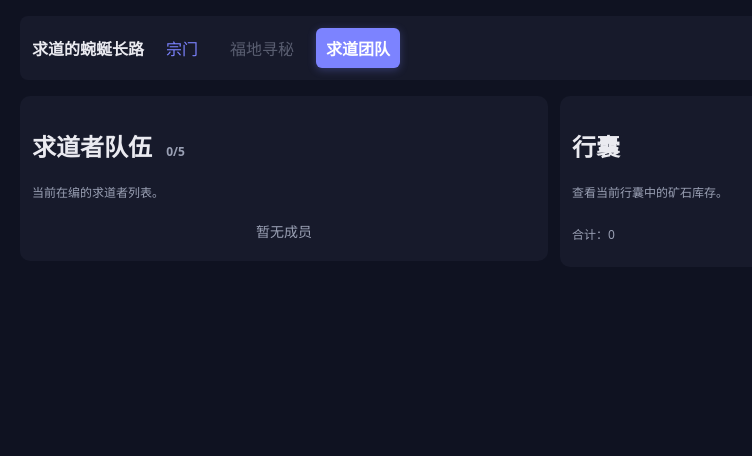
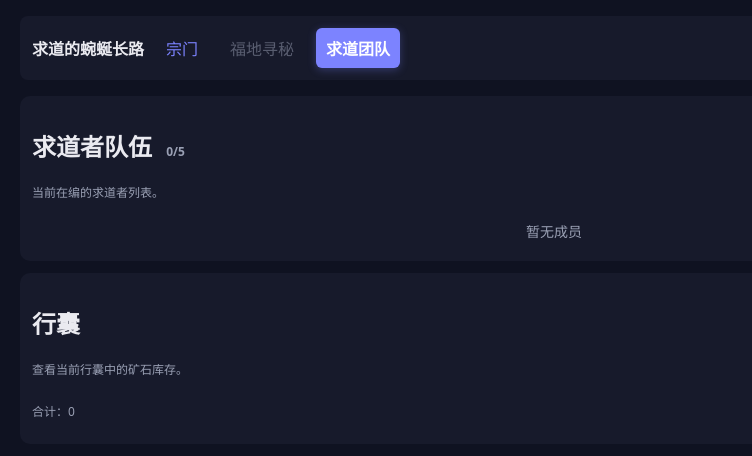
Before and after one commit to LostAbaddon/Apothecary, a Vue app in the folder frontend/: page /#/team in a window 1280 px wide. Shown: the top 456 px of the page, without its empty margins (86-838 px from the left). Built offline with nearby package versions, Linux system fonts and the light colour scheme.

Commit message:
style(team): 调整团队页布局为上下排列，使求道者队伍与行囊纵向排列展示（by Codex）

```diff
--- a/frontend/src/views/TeamView.vue
+++ b/frontend/src/views/TeamView.vue
@@ -46,6 +46,8 @@ const heroesCount = computed(()=> heroes.count | 0);
 </script>
 
 <style scoped>
+.row{ flex-direction: column; }
+.col{ flex: none; }
 .team-list{ display:flex; flex-direction:column; gap:8px; margin-top:8px; }
 .member{ display:flex; align-items:center; gap:10px; background:#23273d; border:1px solid #3a3f62; border-radius:10px; padding:10px; }
 .avatar{ width:28px; height:28px; border-radius:50%; display:flex; align-items:center; justify-content:center; background:rgba(124,131,255,.1); font-size:18px; }
```
